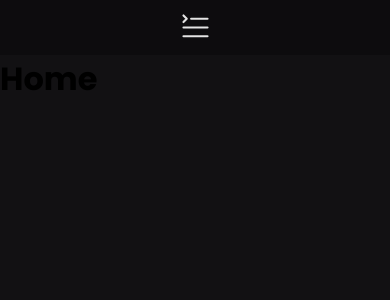
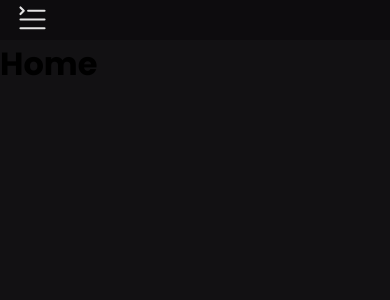
Before and after one commit to NoximityMC/NoxiWeb, a React (Vite) app: page / in a window 390 px wide. Shown: the top 300 px of the page. Built offline with nearby package versions, Linux system fonts and the light colour scheme.

Commit message:
Updated center design (not promised to work on all devices)

```diff
--- a/src/components/Navbar.tsx
+++ b/src/components/Navbar.tsx
@@ -42,6 +42,7 @@ export default function NavBar() {
           <li>
             <a href="/">Documentation</a>
           </li>
+
         </ul>
         <ul className="sub-nav">
           <li>
--- a/src/style/NavBar.css
+++ b/src/style/NavBar.css
@@ -5,6 +5,7 @@
   list-style: none;
   margin: 0;
   padding: 0;
+  padding: 10px 0;
   background-color: #0d0c0e;
 }
 
@@ -29,6 +30,9 @@
   height: 45px;
   padding: 0 10px;
   background-color: #0d0c0e;
+  position: absolute;
+  left: 5px;
+  top: 5px;
 }
 
 .main-nav li a {
@@ -134,7 +138,15 @@
   }
 
   .navbar{
+    display: flex;
+    justify-content: center;
     align-items: center;
+    list-style: none;
+    margin: 0;
+    padding: 0;
+    padding: 20px 0;
+    background-color: #0d0c0e;
+
   }
 
   .hamburger{
@@ -190,15 +202,13 @@
     text-decoration: none;
     font-size: 16px;
     font-weight: 50;
-    margin: 0 10px;
     cursor: pointer;
     border-radius: 5px;
     transition: background-color 0.1s ease-in-out;
     rotate: 0deg;
-  }
-
-  .navbar{
-    padding: 15px 0;
+    position: absolute;
+    left: 5px;
+    top: 7px;
   }
 
 
```
